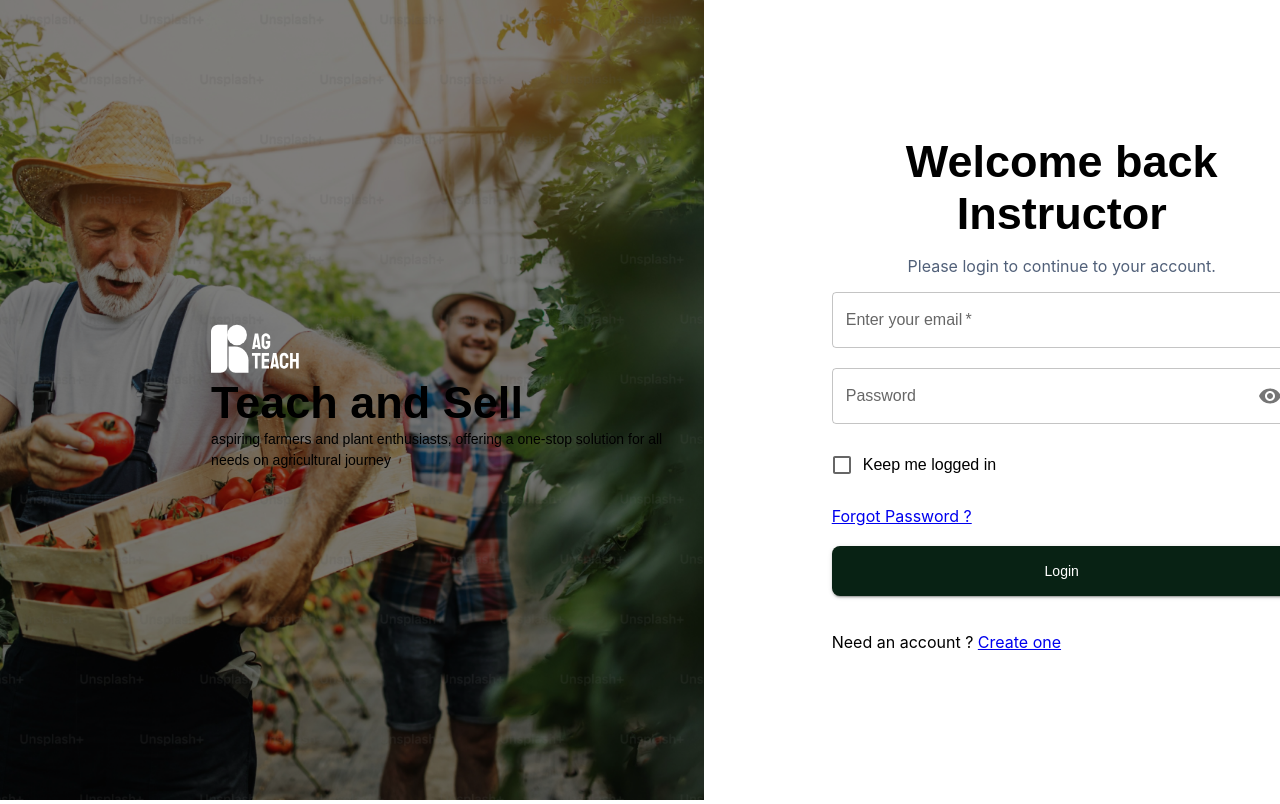
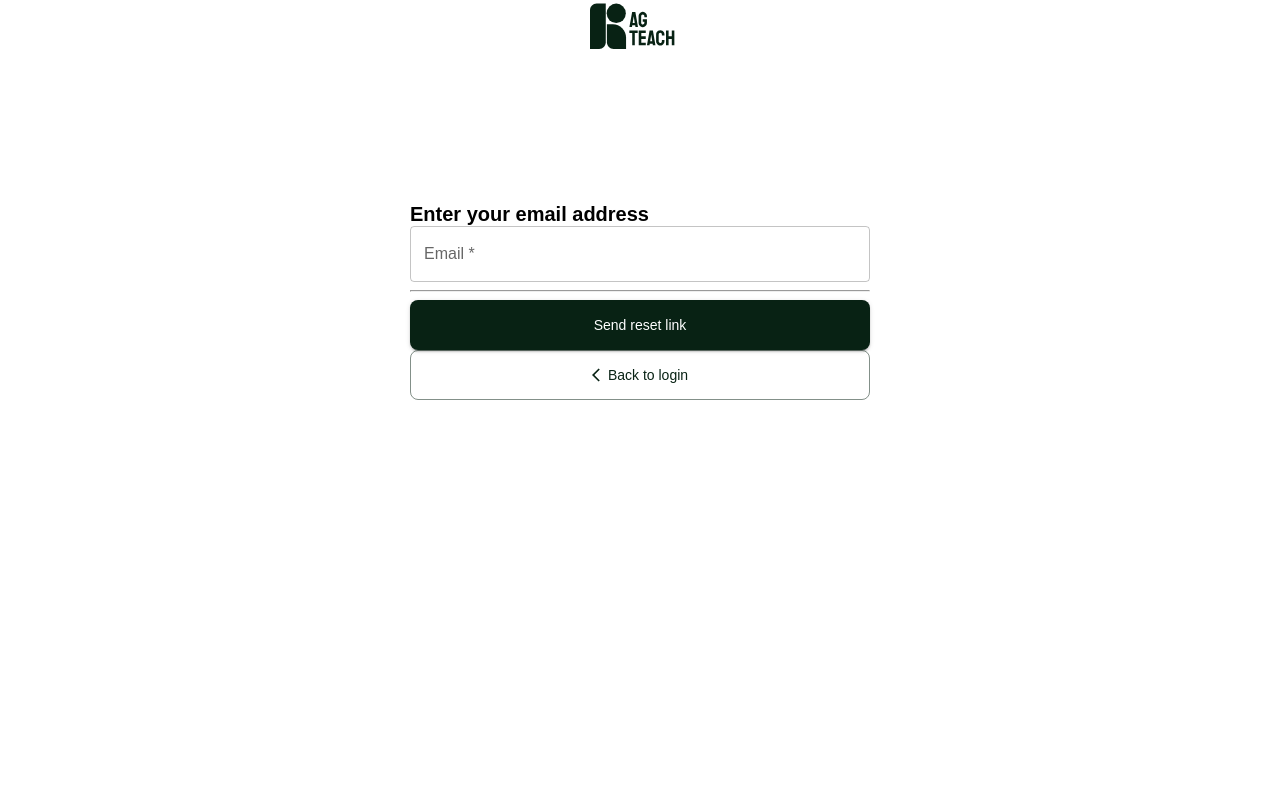
Before and after one commit to Kh1T/agteach-instructor, a React (Create React App) app: page / in a window 1280 px wide. Built offline with nearby package versions, Linux system fonts and the light colour scheme.

Commit message:
feat-login: implement input field

```diff
--- a/src/App.js
+++ b/src/App.js
@@ -1,5 +1,5 @@
-import logo from "./logo.svg";
 import LoginPage from "./pages/Login";
+import ForgotPassword from "./pages/ForgotPassword";
 import "./App.css";
 import { ThemeProvider } from "@emotion/react";
 import theme from "./theme/theme";
@@ -24,7 +24,8 @@ function App() {
         </header>
       </div> */}
 
-      <LoginPage />
+      {/* <LoginPage /> */}
+      <ForgotPassword />
     </ThemeProvider>
   );
 }
--- a/src/pages/Forgot-Password.jsx
+++ /dev/null
@@ -1,3 +0,0 @@
-function ForgotPassword() {}
-
-export default ForgotPassword;
--- /dev/null
+++ b/src/pages/ForgotPassword.jsx
@@ -0,0 +1,71 @@
+import { Box, Button, Stack, TextField, Typography } from "@mui/material";
+import AgtechDarkLogo from "./../assets/login/logo-dark.svg";
+import ArrowBackIosIcon from "@mui/icons-material/ArrowBackIos";
+import { useTheme } from "@emotion/react";
+
+function ForgotPassword() {
+  const theme = useTheme();
+
+  return (
+    <Stack
+      sx={{
+        display: "flex",
+        flexDirection: "column",
+        alignItems: "center",
+        justifyContent: "space-between",
+        height: "50vh",
+      }}
+    >
+      <img
+        style={{ width: "100px", height: "50px" }}
+        src={AgtechDarkLogo}
+        alt=""
+      />
+      <Stack>
+        <Box></Box>
+        <Box>
+          <Typography sx={theme.typography.blgsm}>
+            Enter your email address
+          </Typography>
+          <TextField
+            label="Email *"
+            placeholder="eg: johndoe@abc.xyz"
+            fullWidth
+          />
+          <hr />
+          <Stack>
+            <Button
+              sx={{
+                width: 460,
+                height: 50,
+                borderRadius: 2,
+              }}
+              type="submit"
+              fullWidth
+              variant="contained"
+              color="primary"
+            >
+              Send reset link
+            </Button>
+            <Button
+              sx={{
+                width: 460,
+                height: 50,
+                borderRadius: 2,
+              }}
+              type="submit"
+              fullWidth
+              variant="outlined"
+              color="primary"
+            >
+              <ArrowBackIosIcon sx={{ fontSize: "medium" }} />
+              Back to login
+            </Button>
+          </Stack>
+        </Box>
+      </Stack>
+    </Stack>
+  );
+}
+
+export default ForgotPassword;
```
Also changed, not shown: src/assets/login/ghost-img.png (added), src/assets/login/logo-dark.svg (added).
